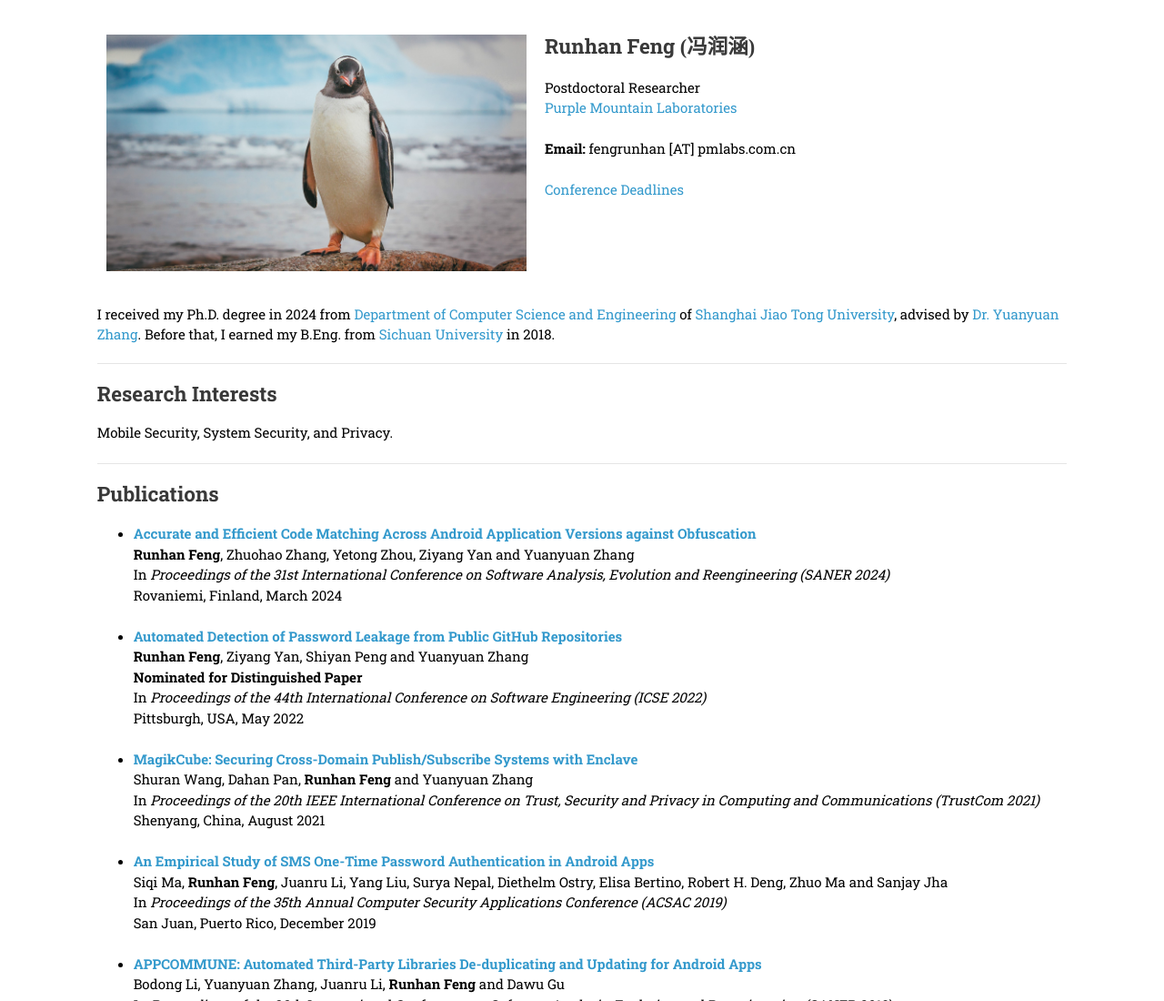
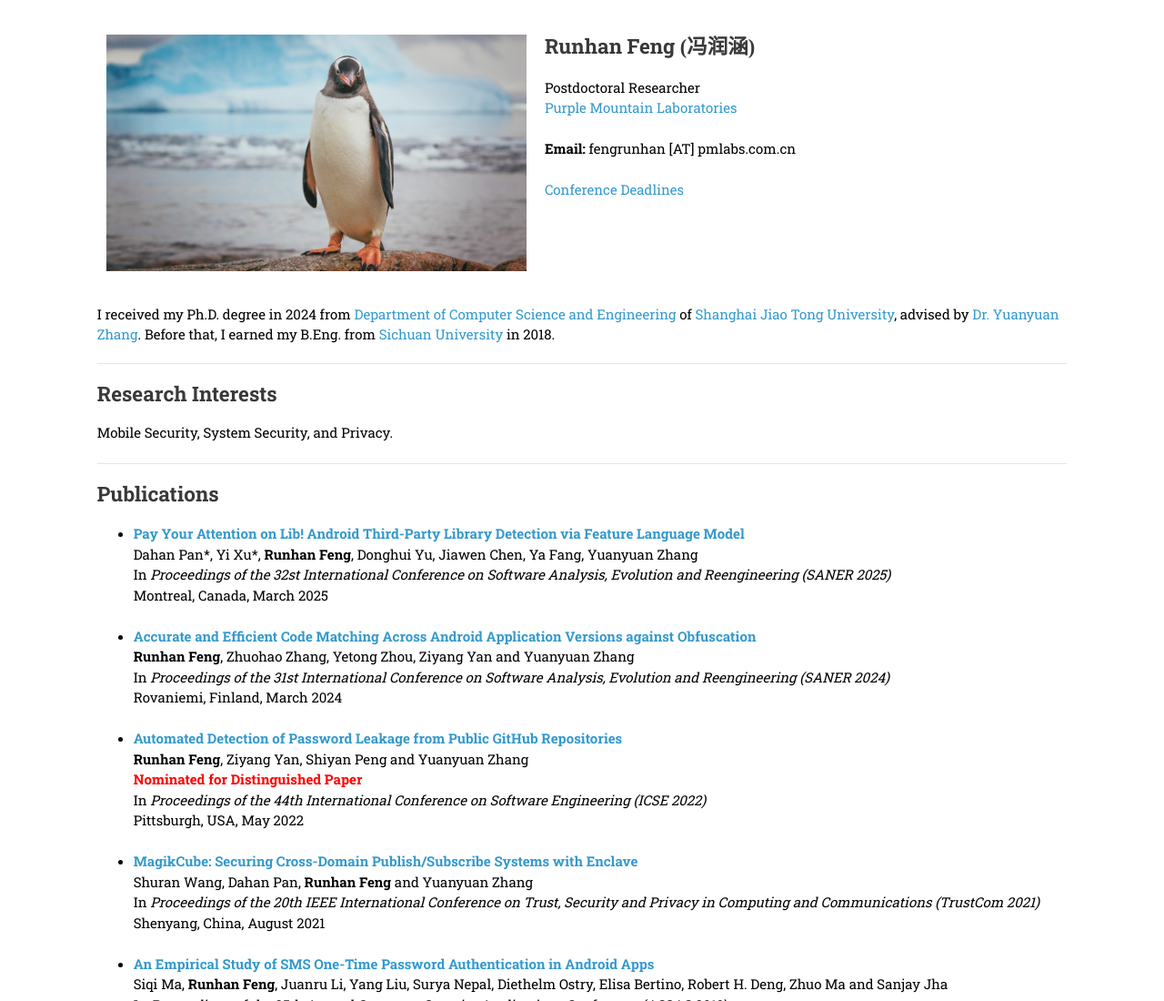
Before and after one commit to Aoa0/Aoa0.github.io, a plain HTML site: page index.html in a window 1280 px wide. Shown: the top 1100 px of the page at 91% size. Drawn offline with Linux system fonts and the light colour scheme.

Commit message:
24.12 update

```diff
--- a/index.html
+++ b/index.html
@@ -57,6 +57,13 @@
             <h2>Publications</h2>
             <ul>
                 <li>
+                    <a href="pubs/saner25.pdf"><b>Pay Your Attention on Lib! Android Third-Party Library Detection via Feature Language Model</b></a><br/>
+                    Dahan Pan*, Yi Xu*, <b>Runhan Feng</b>, Donghui Yu, Jiawen Chen, Ya Fang, Yuanyuan Zhang <br>
+                    In <i>Proceedings of the 32st International Conference on Software Analysis, Evolution and Reengineering (SANER 2025)</i><br/>
+                    Montreal, Canada, March 2025<br>
+                    <br>
+
+                <li>
                     <a href="pubs/saner24.pdf"><b>Accurate and Efficient Code Matching Across Android Application Versions against Obfuscation</b></a><br/>
                     <b>Runhan Feng</b>, Zhuohao Zhang, Yetong Zhou, Ziyang Yan and Yuanyuan Zhang <br>
                     In <i>Proceedings of the 31st International Conference on Software Analysis, Evolution and Reengineering (SANER 2024)</i><br/>
@@ -66,7 +73,7 @@
                 <li>
                     <a href="pubs/icse22.pdf"><b>Automated Detection of Password Leakage from Public GitHub Repositories</b></a><br/>
                     <b>Runhan Feng</b>, Ziyang Yan, Shiyan Peng and Yuanyuan Zhang <br>
-                    <b>Nominated for Distinguished Paper</b><br>
+                    <b style="color: red;">Nominated for Distinguished Paper</b><br>
                     In <i>Proceedings of the 44th International Conference on Software Engineering (ICSE 2022)</i><br/>
                     Pittsburgh, USA, May 2022<br>
                     <br>
```
Also changed, not shown: 1 other file.
